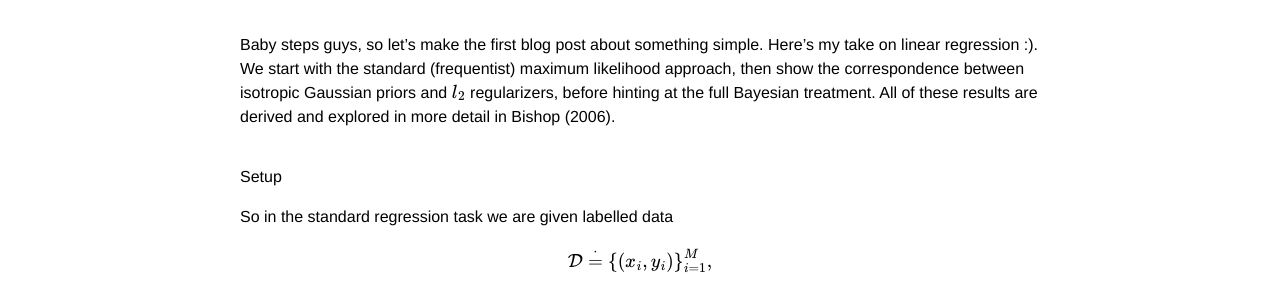
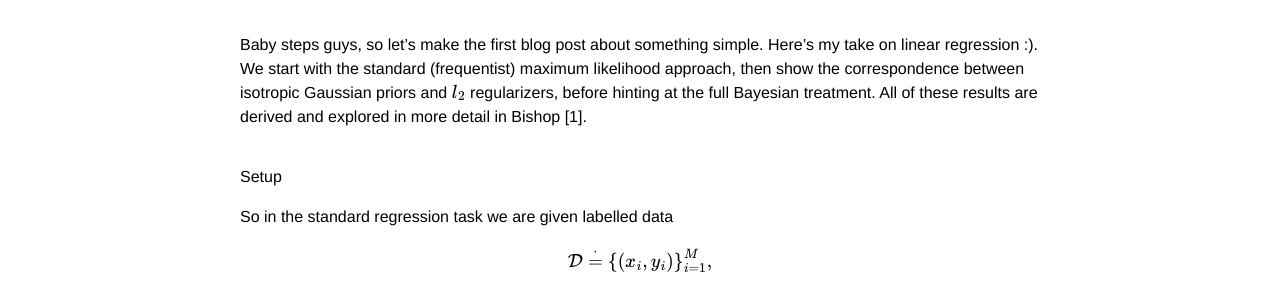
Before and after one commit to aslanides/aslanides.github.io, a Jekyll site: the page built from _posts/2016-02-24-linear-regression.md, in a window 1280 px wide and 900 px high. Shown: the part 164-456 px from the top of the window. Built offline with Jekyll 4.4.1, drawn with Linux system fonts in a browser that asks for light colours; formulas are drawn with MathJax 3; some of the changed text lies outside the part shown.

Commit message:
Add reference for bishop

```diff
--- a/_posts/2016-02-24-linear-regression.md
+++ b/_posts/2016-02-24-linear-regression.md
@@ -6,7 +6,7 @@
 excerpt: A brief look at some cool results that are often overlooked in short treatments of linear regression. Also, my first blog post! Yay :)
 ---
 
-Baby steps guys, so let's make the first blog post about something simple. Here's my take on linear regression :). We start with the standard (frequentist) maximum likelihood approach, then show the correspondence between isotropic Gaussian priors and $$l_2$$ regularizers, before hinting at the full Bayesian treatment. All of these results are derived and explored in more detail in Bishop (2006).
+Baby steps guys, so let's make the first blog post about something simple. Here's my take on linear regression :). We start with the standard (frequentist) maximum likelihood approach, then show the correspondence between isotropic Gaussian priors and $$l_2$$ regularizers, before hinting at the full Bayesian treatment. All of these results are derived and explored in more detail in Bishop [1].
 
 # Setup
 
@@ -119,3 +119,5 @@
 # Scientific Importance
 
 ...
+
+[1] C. M. Bishop. _Pattern Recognition and Machine Learning_. Springer, 2006
```
